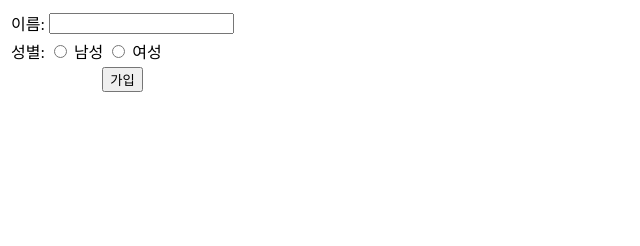
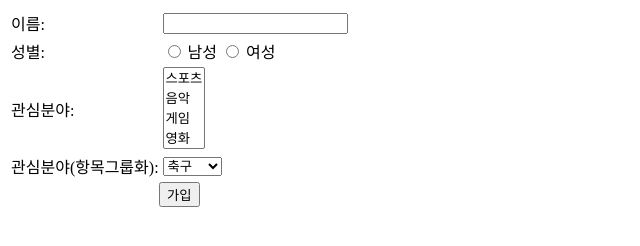
Before and after one commit to yejin0718/Web1Projects, a plain HTML site: page 0403/01.html in a window 1280 px wide. Shown: the whole page, without its empty margins (0-640 px from the left). Drawn offline with Linux system fonts and the light colour scheme.

Commit message:
select 단일선택, 다중선택, option 그룹화화

```diff
--- a/0403/01.html
+++ b/0403/01.html
@@ -25,6 +25,44 @@
                     <label for="female">여성</label>
                 </td>
             </tr>
+            <tr>
+                <td>
+                    관심분야:
+                </td>
+                <td>
+                    <select name="interest" multiple>
+                        <option value="sports">스포츠</option>
+                        <option value="music">음악</option>
+                        <option value="game">게임</option>
+                        <option value="movie">영화</option>
+                    </select>
+                </td>
+            </tr>
+            <tr>
+                <td>
+                    관심분야(항목그룹화):
+                </td>
+                <td>
+                    <select name="interest2">
+                        <optgroup label="스포츠">스포츠</optgroup>
+                            <option value="soccer">축구</option>
+                            <option value="basketball">농구</option>
+                            <option value="baseball">야구</option>
+                        <optgroup label="음악">음악</optgroup>
+                            <option value="pop">팝</option>
+                            <option value="rock">락</option>
+                            <option value="classic">클래식</option>
+                        <optgroup label="게임">게임</optgroup>
+                            <option value="rpg">RPG</option>
+                            <option value="fps">FPS</option>
+                            <option value="strategy">전략</option>
+                        <optgroup label="영화">영화</optgroup>
+                            <option value="action">액션</option>
+                            <option value="drama">드라마</option>
+                            <option value="sf">sf</option>
+                    </select>
+                </td>
+            </tr>
             <tr align="center">
                 <td colspan="2">
                     <button type="submit">가입</button>
```
